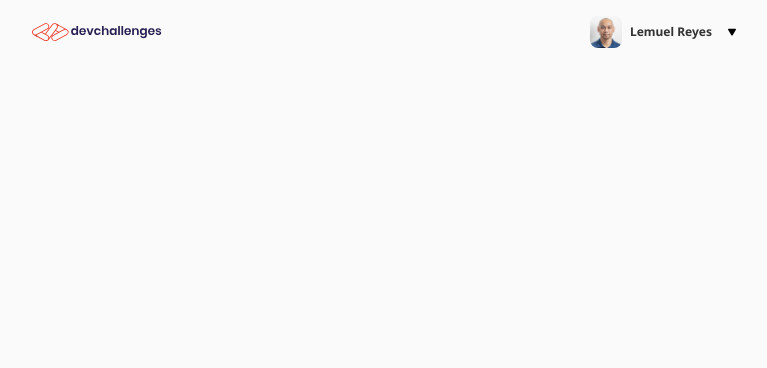
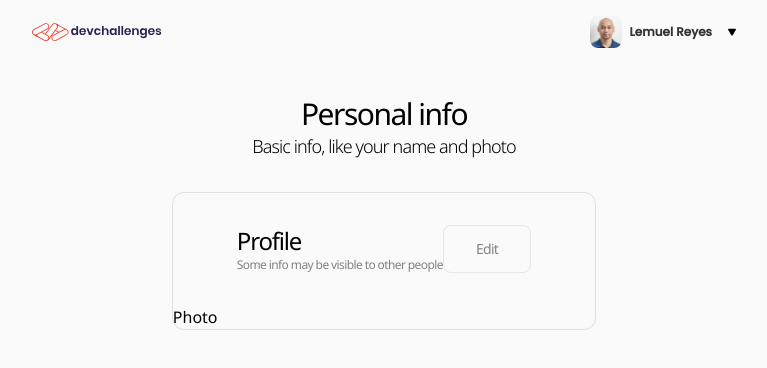
Before and after one commit to lemreyes/photo_app, a Next.js app: page /Profile/1 in a window 1280 px wide. Shown: the top 368 px of the page, without its empty margins (256-1023 px from the left). Built offline with nearby package versions, Linux system fonts and the light colour scheme.

Commit message:
Profile table start

```diff
--- a/src/app/Profile/[slug]/page.tsx
+++ b/src/app/Profile/[slug]/page.tsx
@@ -2,12 +2,35 @@ import React from "react";
 import ProfileHeader from "./Components/ProfileHeader";
 
 import { Noto_Sans } from "next/font/google";
-const noto_sans = Noto_Sans({ weight: ["400", "600", "700"], subsets: ["latin"] });
+const noto_sans = Noto_Sans({
+  weight: ["300", "400", "600", "700"],
+  subsets: ["latin"],
+});
 
 export default function Profile() {
   return (
-    <div className={`${noto_sans.className} px-18 flex flex-col`}>
+    <>
       <ProfileHeader />
-    </div>
+      <div
+        className={`${noto_sans.className} px-18 flex flex-col items-center`}
+      >
+        <h1 className="text-3xl font-normal mt-12 tracking-tighter">
+          Personal info
+        </h1>
+        <h2 className="text-lg font-light tracking-tighter">
+          Basic info, like your name and photo
+        </h2>
+        <div className="border border-[#E0E0E0] rounded-xl mt-8">
+          <div className="py-8 px-16 flex flex-row">
+            <div>
+              <h2 className="text-2xl tracking-tighter">Profile</h2>
+              <p className="text-xs text-[#828282] font-medium tracking-tighter">Some info may be visible to other people</p>
+            </div>
+            <button className="border rounded-lg tracking-tighter text-[#828282] px-8 py-1 text-sm">Edit</button>
+          </div>
+          <div>Photo</div>
+        </div>
+      </div>
+    </>
   );
 }
```
